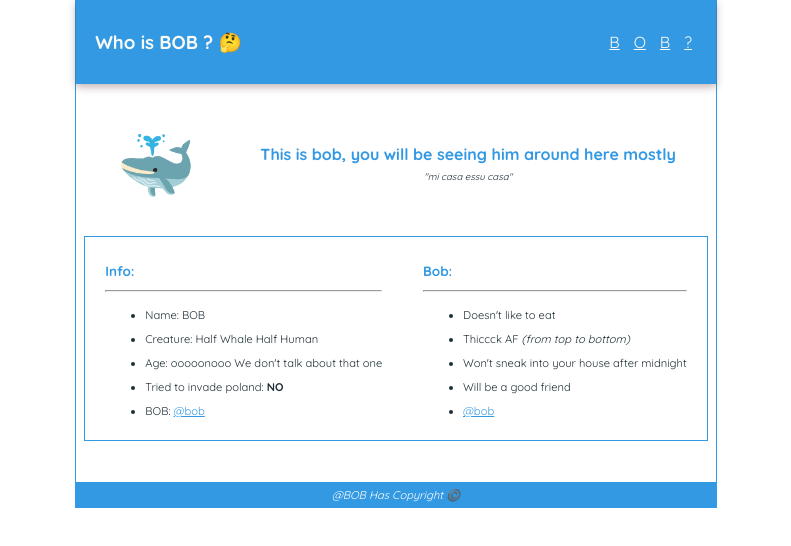
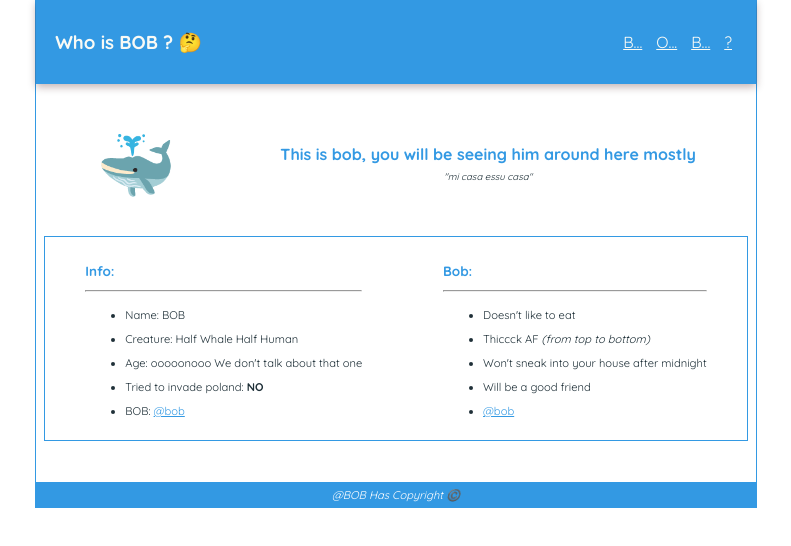
Before and after one commit to Hope-Dies-Here/bob, a plain HTML site: page index.html in a window 1280 px wide. Shown: the whole page, without its empty margins (244-1035 px from the left). Drawn offline with Linux system fonts and the light colour scheme.

Commit message:
width fix

```diff
--- a/index.html
+++ b/index.html
@@ -10,9 +10,9 @@
    <nav>
      <h3 class="page-title">Who is BOB ? 🤔 </h3>
      <div class="links">
-        <a href="#">B</a>
-        <a href="#">O</a>
-        <a href="#">B</a>
+        <a href="#">B...</a>
+        <a href="#">O...</a>
+        <a href="#">B...</a>
         <a href="#">?</a>
      </div>
    </nav>
--- a/style.css
+++ b/style.css
@@ -2,7 +2,7 @@
 
 body{
    font-family: Quicksand, sans-serif;
-   max-width: 40rem;
+   max-width: 720px;
    min-height: fit-content;
    margin: auto;
    padding: 0;
@@ -95,3 +95,19 @@ footer{
    font-style: italic;
    padding: .5em;
 }
+
+
+
+
+
+
+
+
+
+
+
+
+
+@media(min-width: 800px){
+
+}
```
